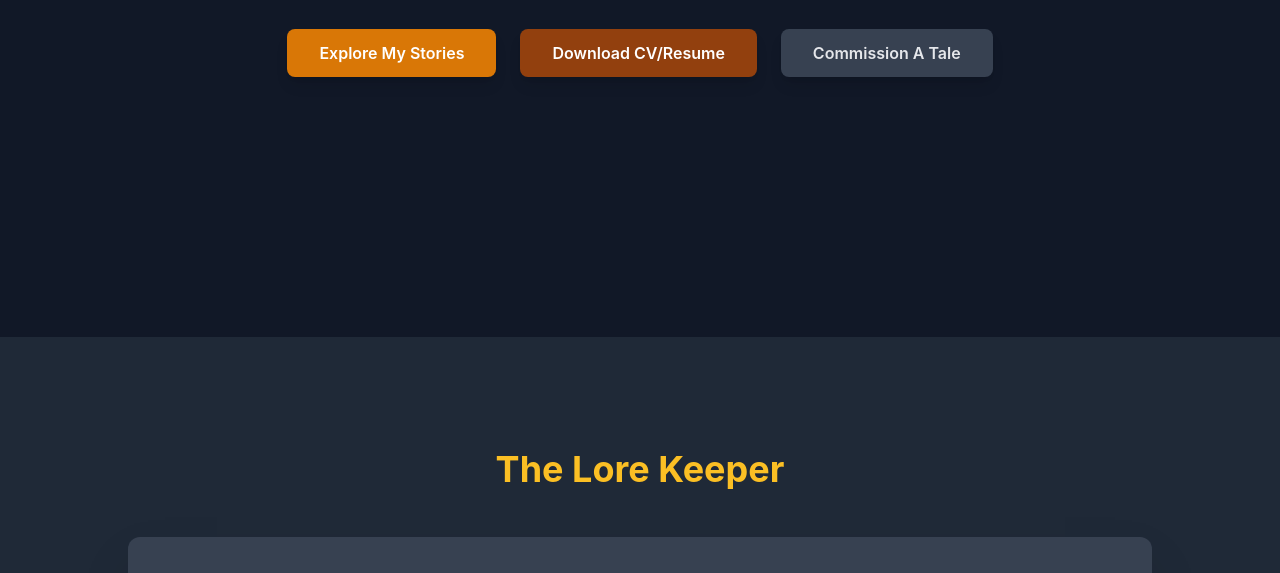
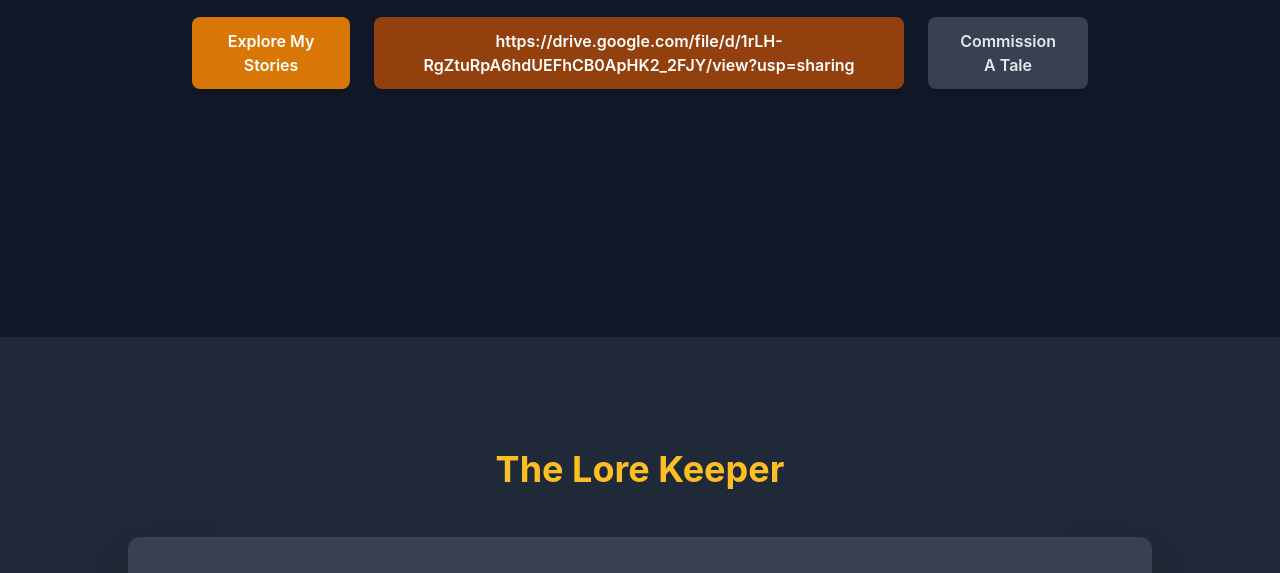
Before and after one commit to KelseyIffert/AutisticPanda, a plain HTML site: page index.html in a window 1280 px wide. Shown: the part 527-1100 px from the top of the page. Drawn offline with nearby package versions, Linux system fonts and the light colour scheme.

Commit message:
Update index.html

```diff
--- a/index.html
+++ b/index.html
@@ -57,7 +57,7 @@
                         Explore My Stories
                     </a>
                     <a href="https://drive.google.com/file/d/1rLH-RgZtuRpA6hdUEFhCB0ApHK2_2FJY/view?usp=sharing" class="inline-block px-8 py-3 bg-amber-800 text-white font-semibold rounded-lg shadow-lg hover:bg-amber-900 transition duration-300 transform hover:scale-105">
-                        Download CV/Resume
+                        https://drive.google.com/file/d/1rLH-RgZtuRpA6hdUEFhCB0ApHK2_2FJY/view?usp=sharing
                     </a>
                     <a href="#contact" class="inline-block px-8 py-3 bg-gray-700 text-gray-200 font-semibold rounded-lg shadow-lg hover:bg-gray-600 transition duration-300 transform hover:scale-105">
                         Commission A Tale
```
